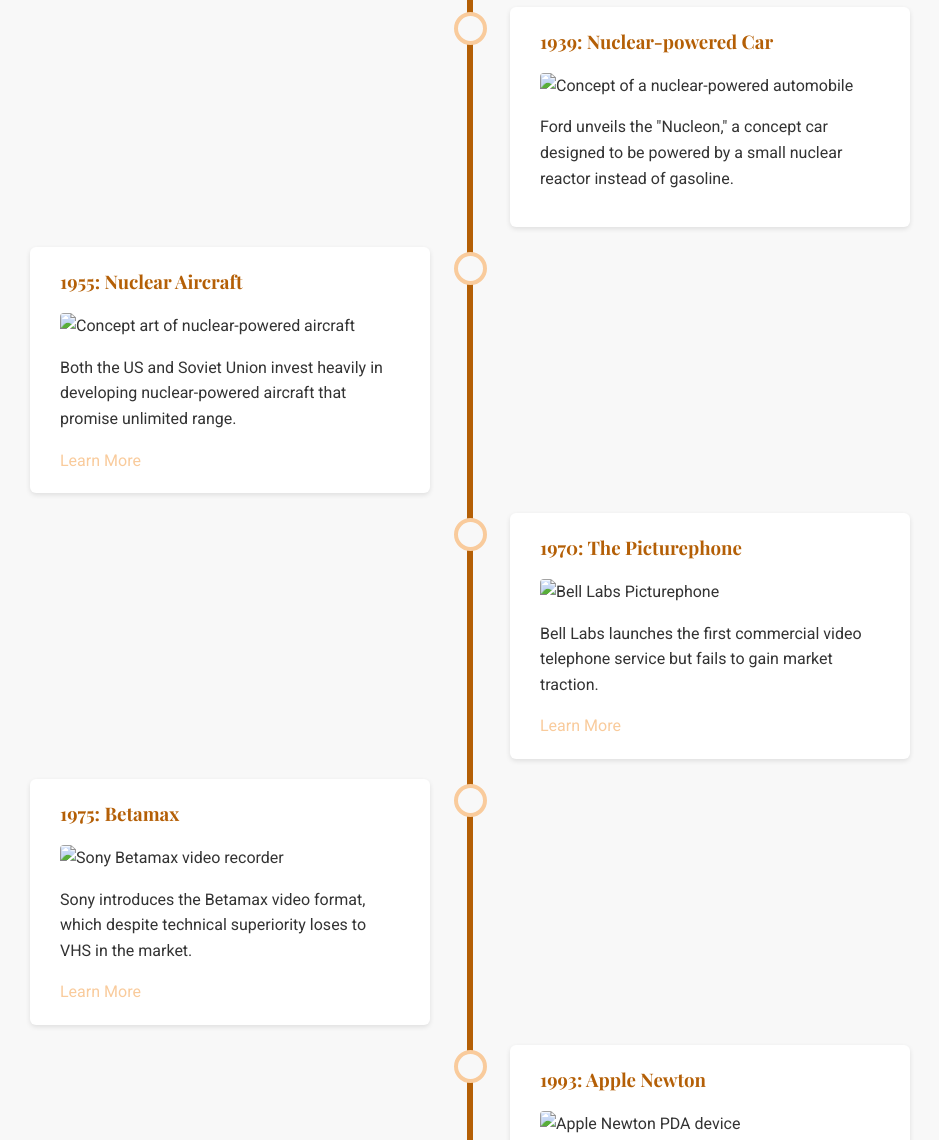
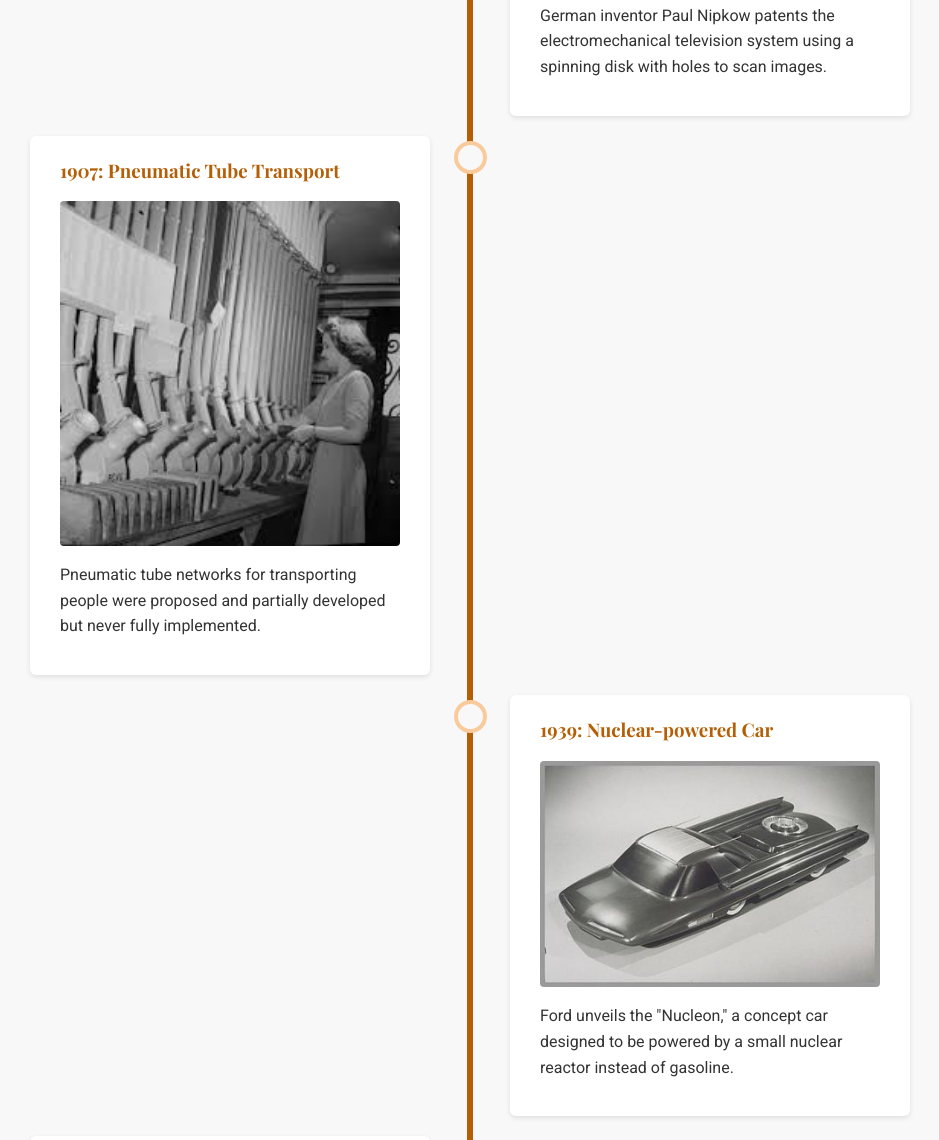
Before and after one commit to mkashif1000/forgotten-inventions-meuseum, a plain HTML site: page timeline.html in a window 1280 px wide. Shown: the part 1053-2193 px from the top of the page, without its empty margins (170-1109 px from the left). Drawn offline with nearby package versions, Linux system fonts and the light colour scheme.

Commit message:
Update timeline.html

```diff
--- a/timeline.html
+++ b/timeline.html
@@ -51,7 +51,7 @@
                 <div class="timeline-item" data-year="1840" data-era="pre-1900">
                     <div class="timeline-content">
                         <h3>1840: Atmospheric Railway</h3>
-                        <img src="images/atmospheric-railway.jpg" alt="Illustration of Atmospheric Railway">
+                        <img src="atmospheric-railway.jpg" alt="Illustration of Atmospheric Railway">
                         <p>Isambard Kingdom Brunel develops a railway system powered by atmospheric pressure instead of steam locomotives.</p>
                         <a href="inventions.html#atmospheric-railway" class="learn-more">Learn More</a>
                     </div>
@@ -60,7 +60,7 @@
                 <div class="timeline-item" data-year="1876" data-era="pre-1900">
                     <div class="timeline-content">
                         <h3>1876: Mechanical Television</h3>
-                        <img src="images/mechanical-tv.jpg" alt="Early mechanical television prototype">
+                        <img src="mechanical-tv.jpg" alt="Early mechanical television prototype">
                         <p>German inventor Paul Nipkow patents the electromechanical television system using a spinning disk with holes to scan images.</p>
                     </div>
                 </div>
@@ -68,7 +68,7 @@
                 <div class="timeline-item" data-year="1907" data-era="1900-1950">
                     <div class="timeline-content">
                         <h3>1907: Pneumatic Tube Transport</h3>
-                        <img src="images/pneumatic-tubes.jpg" alt="Pneumatic tube transport system">
+                        <img src="pneumatic-tubes.jpg" alt="Pneumatic tube transport system">
                         <p>Pneumatic tube networks for transporting people were proposed and partially developed but never fully implemented.</p>
                     </div>
                 </div>
@@ -76,7 +76,7 @@
                 <div class="timeline-item" data-year="1939" data-era="1900-1950">
                     <div class="timeline-content">
                         <h3>1939: Nuclear-powered Car</h3>
-                        <img src="images/nuclear-car.jpg" alt="Concept of a nuclear-powered automobile">
+                        <img src="nuclear-car.jpg" alt="Concept of a nuclear-powered automobile">
                         <p>Ford unveils the "Nucleon," a concept car designed to be powered by a small nuclear reactor instead of gasoline.</p>
                     </div>
                 </div>
@@ -84,7 +84,7 @@
                 <div class="timeline-item" data-year="1955" data-era="1950-2000">
                     <div class="timeline-content">
                         <h3>1955: Nuclear Aircraft</h3>
-                        <img src="images/nuclear-aircraft.jpg" alt="Concept art of nuclear-powered aircraft">
+                        <img src="nuclear-aircraft.jpg" alt="Concept art of nuclear-powered aircraft">
                         <p>Both the US and Soviet Union invest heavily in developing nuclear-powered aircraft that promise unlimited range.</p>
                         <a href="inventions.html#nuclear-aircraft" class="learn-more">Learn More</a>
                     </div>
@@ -93,7 +93,7 @@
                 <div class="timeline-item" data-year="1970" data-era="1950-2000">
                     <div class="timeline-content">
                         <h3>1970: The Picturephone</h3>
-                        <img src="images/videophone.jpg" alt="Bell Labs Picturephone">
+                        <img src="videophone.jpg" alt="Bell Labs Picturephone">
                         <p>Bell Labs launches the first commercial video telephone service but fails to gain market traction.</p>
                         <a href="inventions.html#picturephone" class="learn-more">Learn More</a>
                     </div>
@@ -102,7 +102,7 @@
                 <div class="timeline-item" data-year="1975" data-era="1950-2000">
                     <div class="timeline-content">
                         <h3>1975: Betamax</h3>
-                        <img src="images/betamax.jpg" alt="Sony Betamax video recorder">
+                        <img src="betamax.jpg" alt="Sony Betamax video recorder">
                         <p>Sony introduces the Betamax video format, which despite technical superiority loses to VHS in the market.</p>
                         <a href="inventions.html#betamax" class="learn-more">Learn More</a>
                     </div>
@@ -111,7 +111,7 @@
                 <div class="timeline-item" data-year="1993" data-era="1950-2000">
                     <div class="timeline-content">
                         <h3>1993: Apple Newton</h3>
-                        <img src="images/apple-newton.jpg" alt="Apple Newton PDA device">
+                        <img src="apple-newton.jpg" alt="Apple Newton PDA device">
                         <p>Apple's early personal digital assistant (PDA) introduces handwriting recognition but struggles with accuracy issues.</p>
                     </div>
                 </div>
@@ -119,7 +119,7 @@
                 <div class="timeline-item" data-year="2001" data-era="2000-present">
                     <div class="timeline-content">
                         <h3>2001: Segway</h3>
-                        <img src="images/segway.jpg" alt="Segway personal transport">
+                        <img src="segway.jpg" alt="Segway personal transport">
                         <p>The Segway Personal Transporter is launched with enormous hype but fails to revolutionize transportation as predicted.</p>
                     </div>
                 </div>
@@ -127,7 +127,7 @@
                 <div class="timeline-item" data-year="2013" data-era="2000-present">
                     <div class="timeline-content">
                         <h3>2013: Google Glass</h3>
-                        <img src="images/google-glass.jpg" alt="Google Glass wearable computer">
+                        <img src="google-glass.jpg" alt="Google Glass wearable computer">
                         <p>Google's ambitious augmented reality eyewear faces privacy concerns and social acceptance challenges.</p>
                     </div>
                 </div>
```
